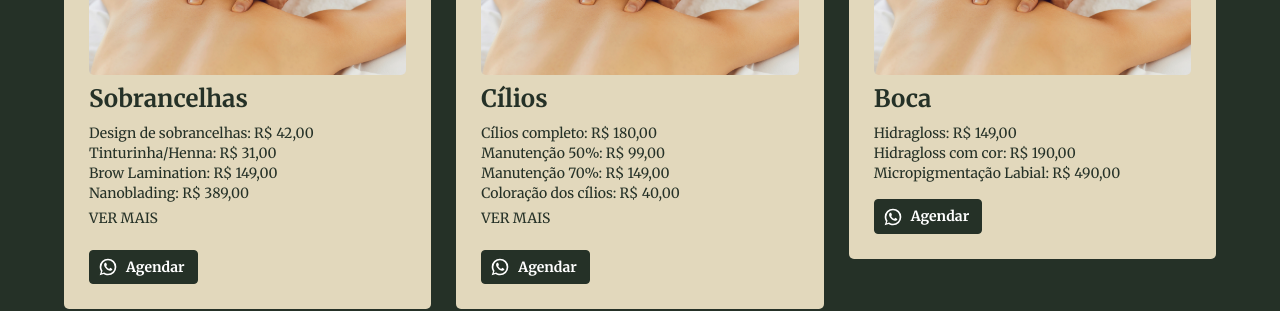
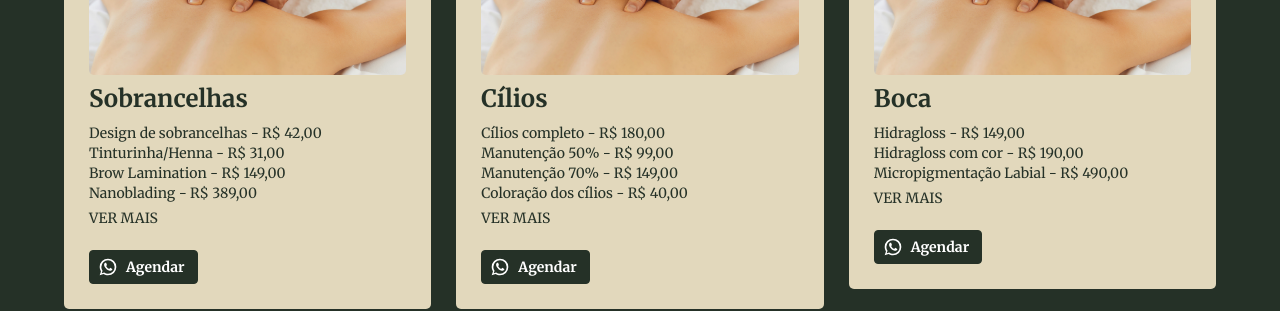
Before and after one commit to alimkhodr/paon-blanc, a React (Vite) app: page /#gallery in a window 1280 px wide. Shown: the part 1060-1371 px from the top of the page. Built offline with nearby package versions, Linux system fonts and the light colour scheme; no server answers.

Commit message:
fix: fixig

```diff
--- a/src/assets/data/services-data.ts
+++ b/src/assets/data/services-data.ts
@@ -76,7 +76,7 @@ const services = [
           { text: 'Massagem relaxante 50’', price: '129,00' },
           { text: 'Drenagem linfática 50’', price: '129,00' },
           { text: 'Gomage com massagem relaxante 30’', price: '189,00' },
-          { text: 'Banho de lua com gomage e massagem relaxante 30’', price: '239,00' },
+          { text: 'Banho de lua & Gomage com massagem relaxante 30’', price: '239,00' },
         ],
       }
     ]
--- a/src/pages/home/sections/service-section/services.tsx
+++ b/src/pages/home/sections/service-section/services.tsx
@@ -142,18 +142,26 @@ const Service = () => {
                         </Typography>
                       )}
                       {item.service.slice(0, 4).map((svc, svcIdx) => (
-                        <Typography key={svcIdx} variant="body2" fontWeight="normal">
-                          {svc.text}: R$ {svc.price}
+                        <Typography
+                          key={svcIdx}
+                          variant="body2"
+                          fontWeight="normal"
+                          sx={{
+                            whiteSpace: 'nowrap',
+                            overflow: 'hidden',
+                            textOverflow: 'ellipsis',
+                            maxWidth: '290px',
+                          }}
+                        >
+                          {svc.text} - R$ {svc.price}
                         </Typography>
                       ))}
-                      {item.service.length > 4 && (
                       <Button
                         sx={{ textTransform: 'none', padding: '3px 0px' }}
                         onClick={() => handleOpenModal(service)}
                       >
                         VER MAIS
                       </Button>
-                      )}
                     </div>
                   ))}
                   <StyledButtonGreen
@@ -178,11 +186,9 @@ const Service = () => {
           item={selectedService.items
             .map(
               (item) =>
-                `${item.category}:\n${item.service
-                  .map((svc) => `${svc.text} - R$ ${svc.price}`)
-                  .join('\n')}`
-            )
-            .join('\n\n')}
+                `${item.category == '' ? '' : `${item.category}\n`}
+                ${item.service.map((svc) => `${svc.text} - R$ ${svc.price}`).join('\n')}`
+              ).join('\n\n')}
         />
       )}
     </StyledServices>
```
Lines whose indentation alone changed are shown as unchanged.
